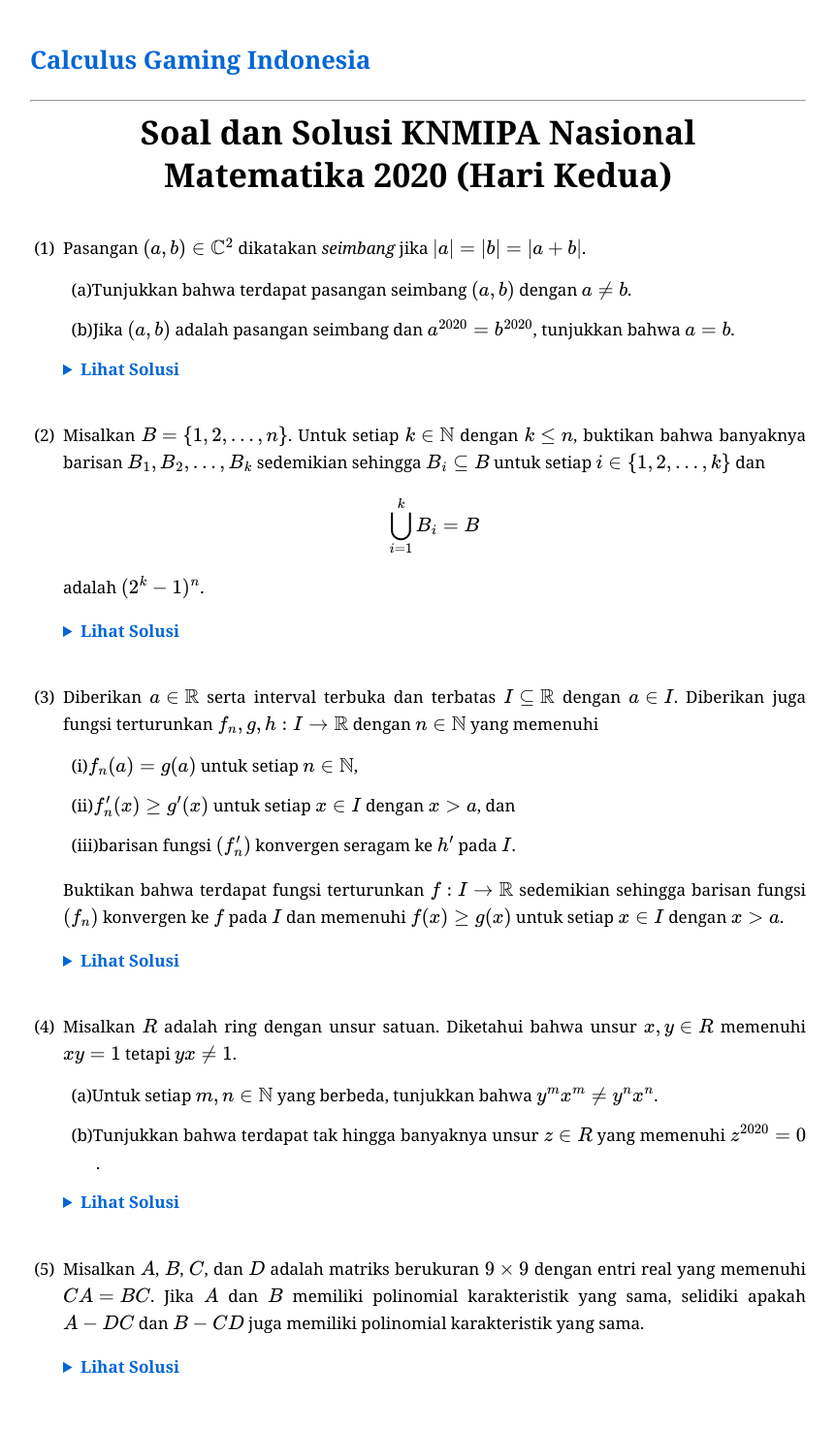
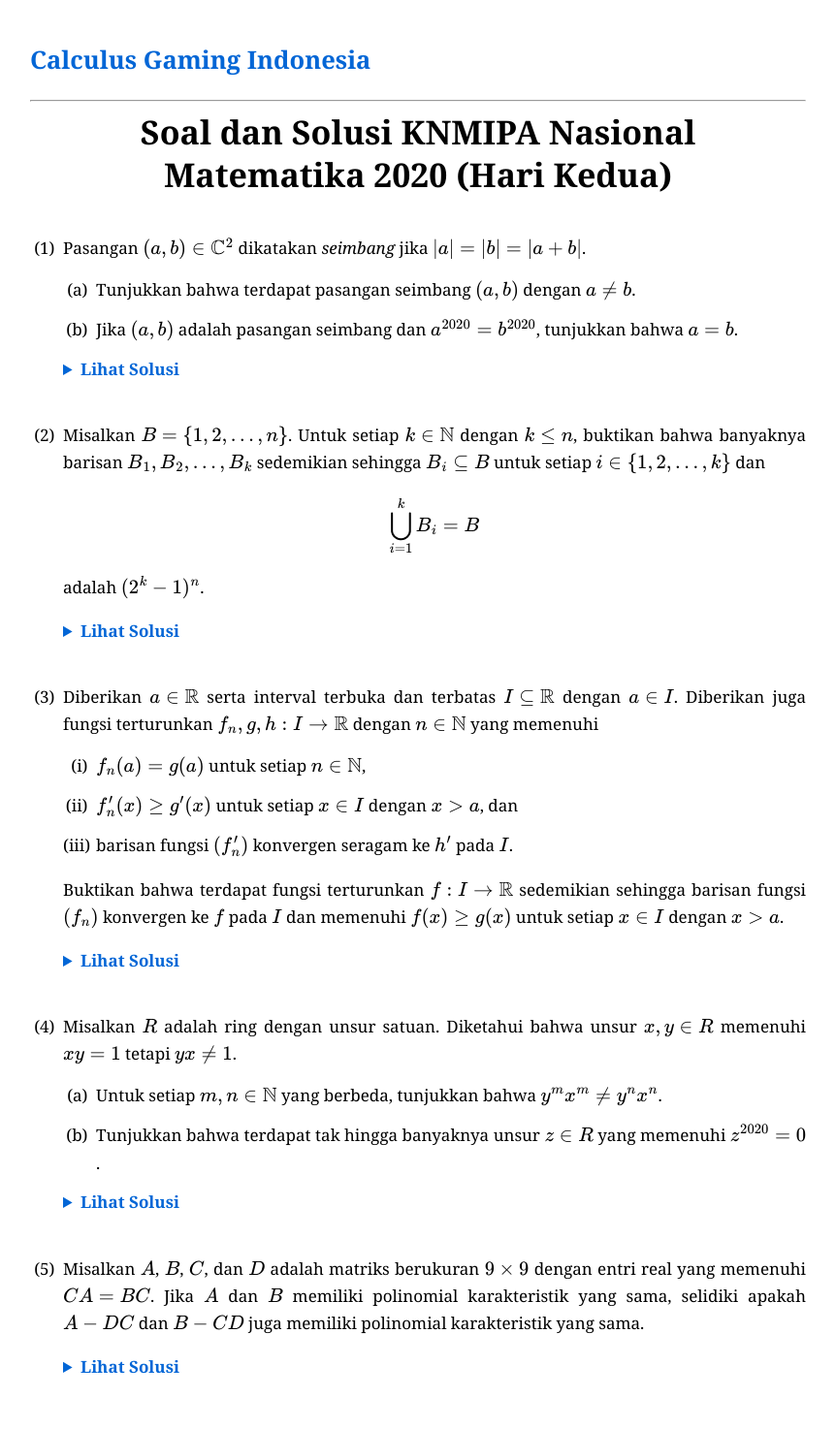
Before and after one commit to calculusgamingindonesia/calculusgamingindonesia.github.io, a Jekyll site: the page built from _posts/2026-06-29-knmipa-nas-mat-20-2.md, in a window 1280 px wide. Shown: the whole page at 97% size, without its empty margins (209-1071 px from the left). Built offline with Jekyll 4.4.1, drawn with Linux system fonts in a browser that asks for light colours; some web fonts are replaced.

Commit message:
Update default.html

```diff
--- a/_layouts/default.html
+++ b/_layouts/default.html
@@ -59,28 +59,34 @@
             padding-left: 0;
             margin-top: 15px;
         }
-        ol ul > li {
-            padding-left: 2em;
-            text-indent: -1.5em;
-            margin-bottom: 12px;
-            line-height: 1.7;
-        }
-        ol ul > li::before {
-            content: none;
-        }
-
         ol ol {
             list-style-type: lower-alpha;
             padding-left: 2em;
             counter-reset: none;
             margin-top: 10px;
         }
-        ol ol > li {
+
+        ol ul > li, ol ol > li {
+            position: relative;
+            padding-left: 2em !important;
+            text-indent: 0 !important;
             margin-bottom: 12px;
-            text-indent: 0;
+            line-height: 1.7;
+            text-align: justify;
         }
-        ol ol > li::before {
+        ol ul > li::before, ol ol > li::before {
             content: none;
+        }
+
+        .custom-sub-marker {
+            position: absolute;
+            left: 0;
+            width: 1.5em;
+            text-align: right;
+        }
+        .custom-sub-content {
+            display: block;
+            text-align: justify;
         }
 
         @media screen and (max-width: 768px) {
@@ -99,21 +105,7 @@
                 left: -2.25em;
             }
             ol ul > li, ol ol > li {
-                position: relative;
-                padding-left: 2em !important;
-                text-indent: 0 !important;
-                text-align: justify;
-            }
-            .custom-sub-marker {
-                position: absolute;
-                left: 0;
-                top: 0;
-                width: 2em;
-                text-align: left;
-            }
-            .custom-sub-content {
-                display: block;
-                text-align: justify;
+                padding-left: 2.25em !important;
             }
             .MathJax_Display, .katex-display {
                 overflow-x: auto;
@@ -132,7 +124,7 @@
             let target = li.querySelector("p") || li;
             let match = target.innerHTML.match(/^(\s*\([a-zA-Z0-9_iI\s\u00a0.-]+\))\s*/);
             if (match) {
-                let marker = match[1];
+                let marker = match[1].trim();
                 let content = target.innerHTML.substring(match[0].length);
                 target.innerHTML = '<span class="custom-sub-marker">' + marker + '</span><span class="custom-sub-content">' + content + '</span>';
             }
```
